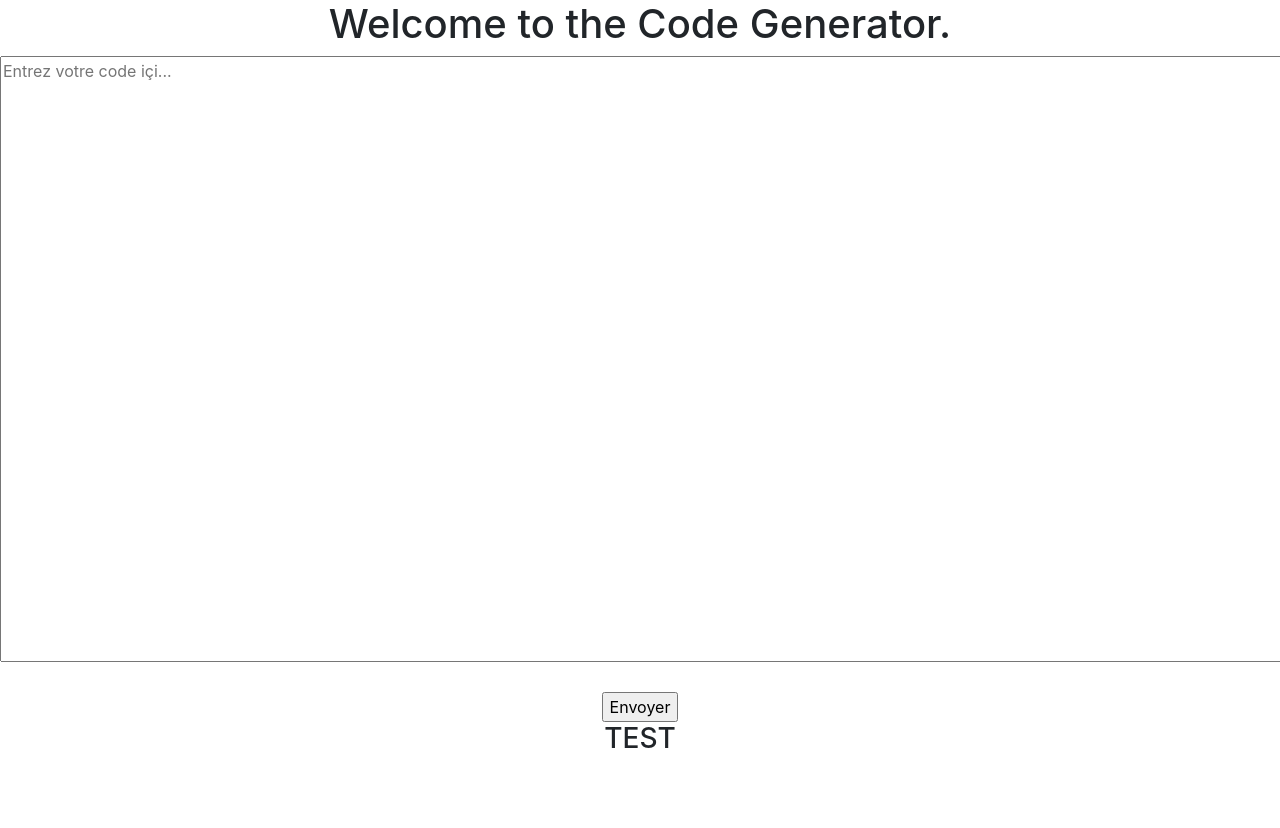
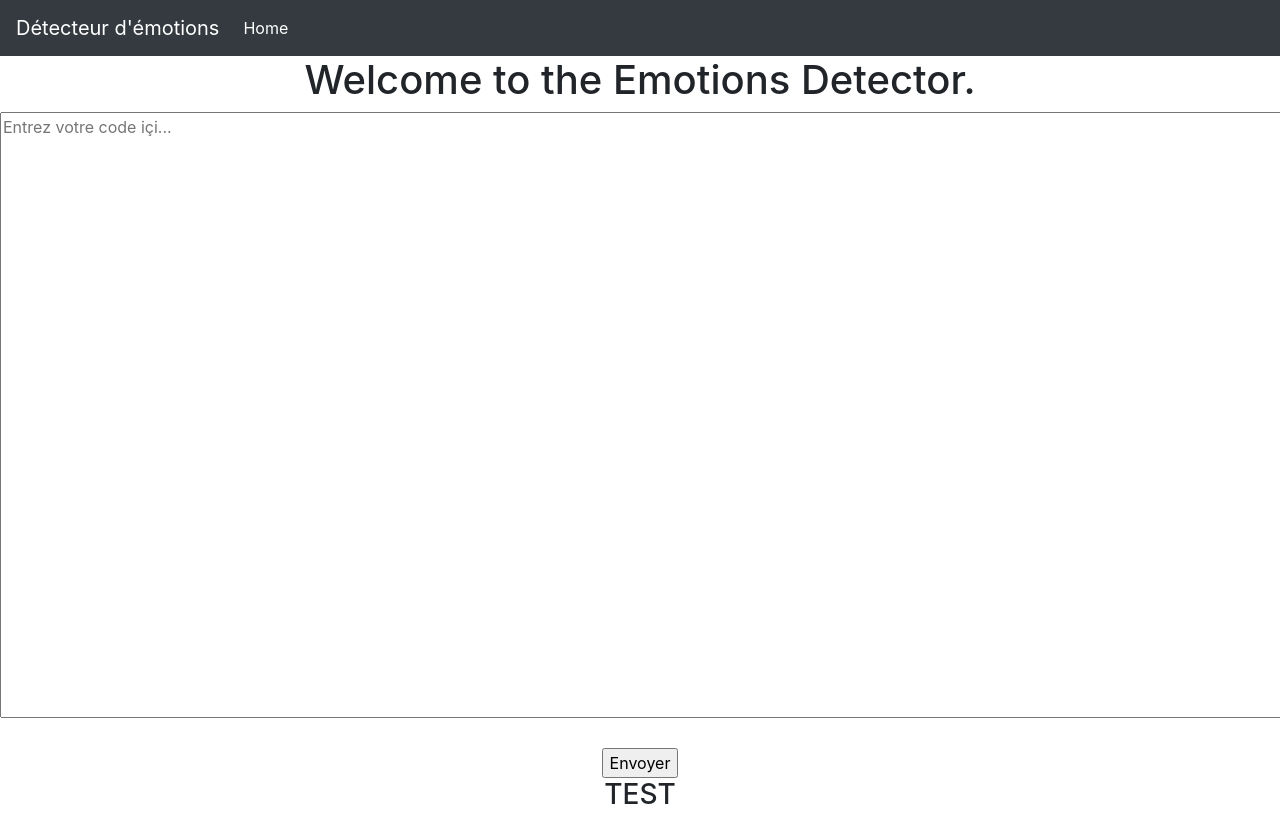
Before and after one commit to FredCar/emotion_detector, a React (Create React App) app in the folder Front/: page / in a window 1280 px wide. Shown: the top 828 px of the page. Before the commit the page ends 800 px from the top, so only its background shows below. Built offline with nearby package versions, Linux system fonts and the light colour scheme.

Commit message:
front : add a navbar from Bootstrap

```diff
--- a/Front/src/components/Menu.jsx
+++ b/Front/src/components/Menu.jsx
@@ -3,7 +3,21 @@
 const Menu = ((props) => {
     return (
         <>
-            <h1>Welcome to the Code Generator.</h1>
+            <nav class="navbar navbar-expand-lg navbar-dark bg-dark">
+                <a class="navbar-brand" href="#">Détecteur d'émotions</a>
+                <button class="navbar-toggler" type="button" data-toggle="collapse" data-target="#navbarSupportedContent" aria-controls="navbarSupportedContent" aria-expanded="false" aria-label="Toggle navigation">
+                    <span class="navbar-toggler-icon"></span>
+                </button>
+
+                <div class="collapse navbar-collapse" id="navbarSupportedContent">
+                    <ul class="navbar-nav mr-auto">
+                    <li class="nav-item active">
+                        <a class="nav-link" href="#">Home <span class="sr-only">(current)</span></a>
+                    </li>
+                    </ul>
+                </div>
+            </nav>
+            <h1>Welcome to the Emotions Detector.</h1>
         </>
     )
 });
```
